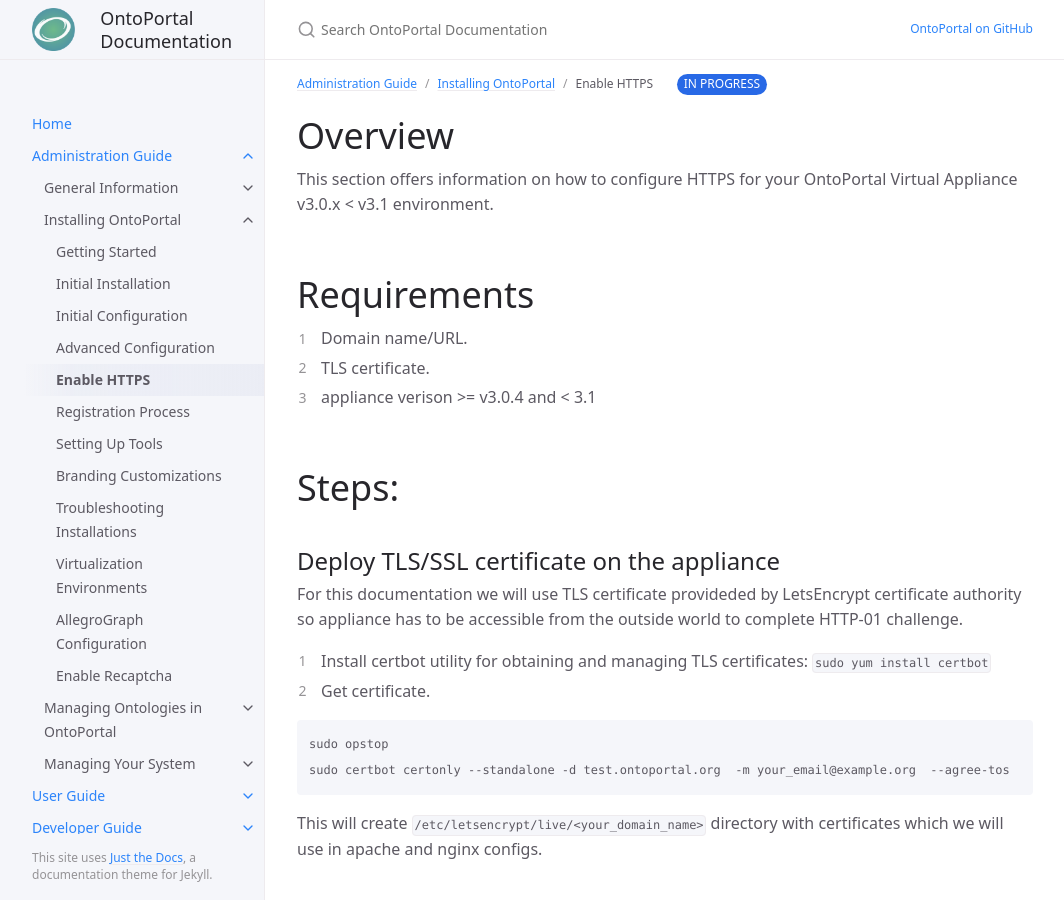
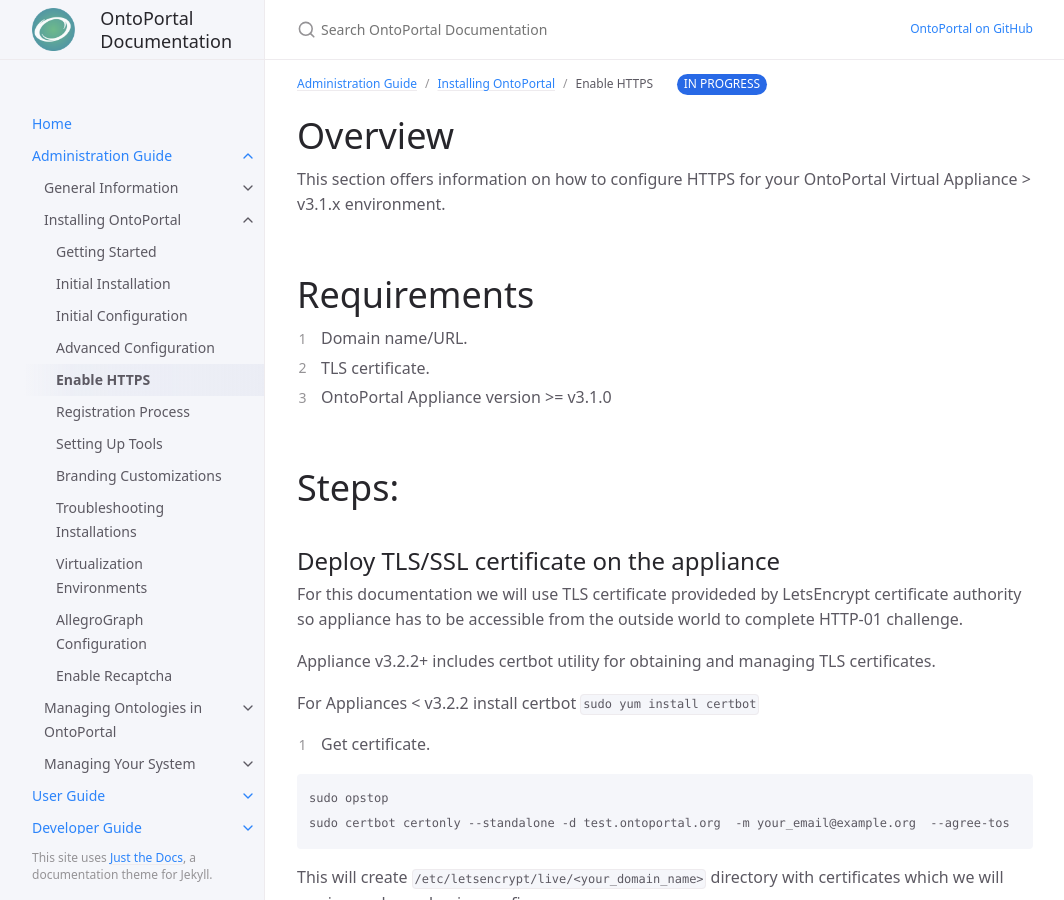
Before and after one commit to ontoportal/documentation, a Jekyll site: the page built from docs/administration-guide/installation/enable_https.md, in a window 1280 px wide and 900 px high. Shown: the whole window, without its empty margins (107-1171 px from the left). Built offline with Jekyll 4.4.1, drawn with Linux system fonts in a browser that asks for light colours; some of the changed text lies outside the part shown.

Commit message:
clarify https instruction for appliance v3.2.2+ (#51)

````diff
--- a/docs/administration-guide/installation/enable_https.md
+++ b/docs/administration-guide/installation/enable_https.md
@@ -11,19 +11,23 @@ permalink: /administration/steps/enable_https
 
 # Overview
 
-This section offers information on how to configure HTTPS for your {{site.opva}} v3.0.x < v3.1 environment.
+This section offers information on how to configure HTTPS for your {{site.opva}} > v3.1.x environment.
 
 # Requirements
 1. Domain name/URL.
 1. TLS certificate.
-1. appliance verison >= v3.0.4 and < 3.1
+1. OntoPortal Appliance version >= v3.1.0
 
 # Steps:
 ## Deploy TLS/SSL certificate on the appliance
 For this documentation we will use TLS certificate provideded by LetsEncrypt certificate authority so appliance has to be accessible from the outside world to complete HTTP-01 challenge.
 
-1. Install certbot utility for obtaining and managing TLS certificates:
+Appliance v3.2.2+ includes certbot utility for obtaining and managing TLS
+certificates.
+
+For Appliances < v3.2.2 install certbot
 `sudo yum install certbot`
+
 1. Get certificate.
 
 ```
@@ -85,7 +89,7 @@ server {
  SSLCertificateChainFile "/etc/letsencrypt/live/test.ontoportal.org/chain.pem"
  ```
 
-## Open firewall port 8433
+## Open firewall port 8433 (for appliances < v3.2.0)
 1. Open port 8443 on host based firewall (iptables)
 On appliance v3.0.5 and ealier edit `/etc/sysconfig/iptables` file and add `-A INPUT -p tcp --dport 8443 -j ACCEPT` after `A INPUT -p tcp -m state --state NEW -m tcp --dport 22 -j ACCEPT` but before `-A INPUT -j REJECT --reject-with icmp-host-prohibited`
 then restart iptables service:
````
